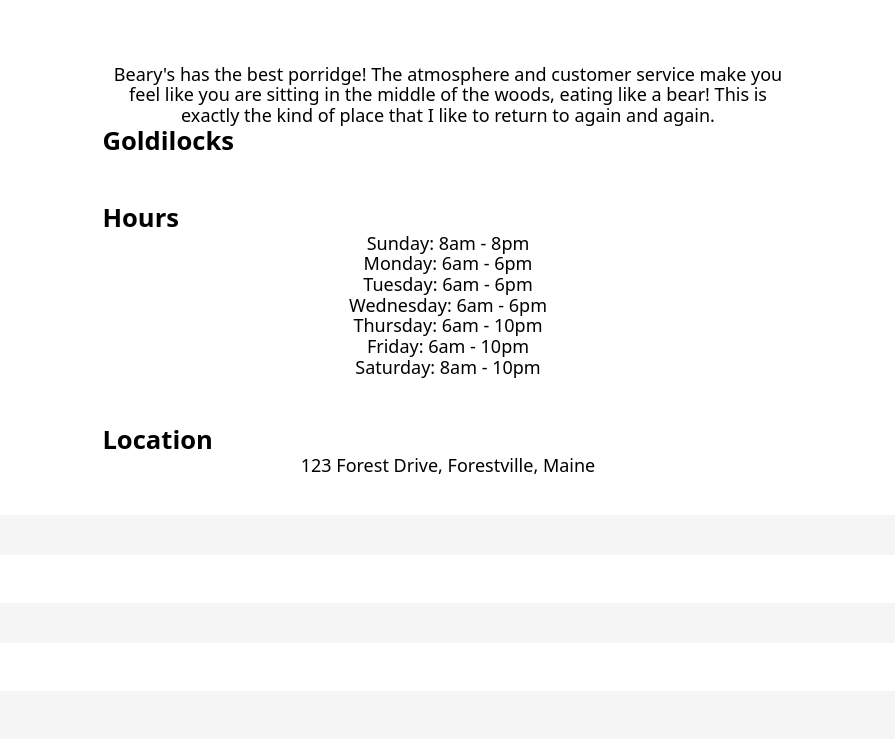
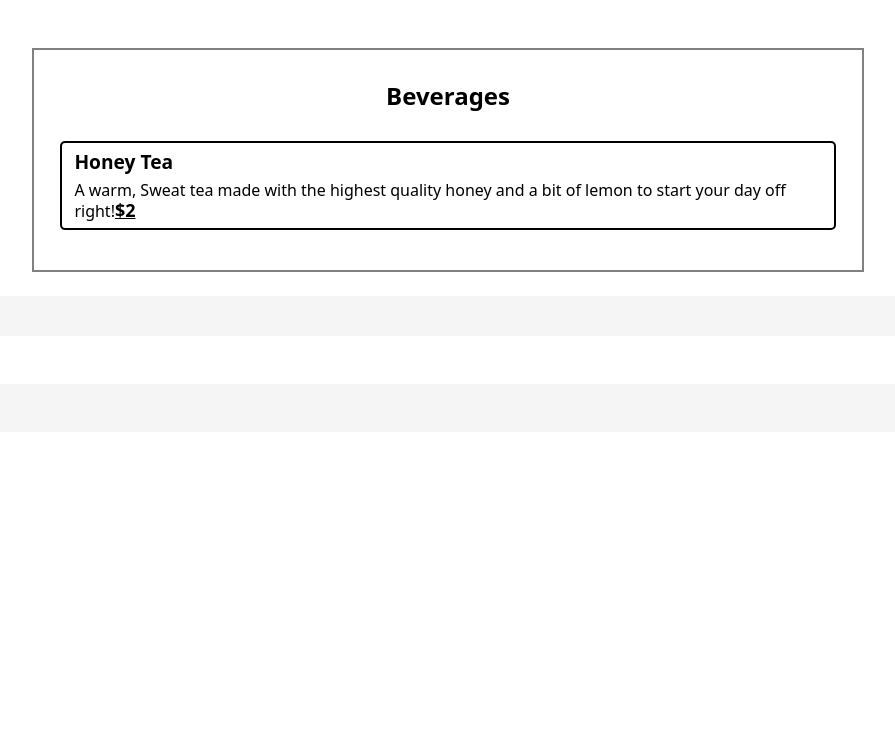
Before and after one commit to RAJA-2007-SOHAIB/odin-restaurant-page, a website built with webpack: page src/template.html in a window 1280 px wide. Shown: the part 239-978 px from the top of the page, without its empty margins (192-1087 px from the left). After the commit the page ends 800 px from the top, so only its background shows below. Built offline with nearby package versions, Linux system fonts and the light colour scheme.

Commit message:
Write the addToMenu function
- this function adds the initial content desired in the menu page.
  for now it only adds one category and one item, others will be added
  in later commits

```diff
--- a/src/index.js
+++ b/src/index.js
@@ -74,9 +74,52 @@ const addToHome = function () {
     home.appendChild(timings);
     home.appendChild(adress);
 
+    home.classList.add("hidden");
 };
 
+const addToMenu = function () {
+    const menu = document.querySelector(".menu");
+    menu.innerHTML = "";
 
+    const title = document.createElement("div");
+    title.classList.add("title");
+    title.textContent = "Menu";
+
+    const category = document.createElement("div");
+    category.classList.add("category");
+
+
+    const categoryName = document.createElement("div");
+    categoryName.classList.add("category-name");
+    categoryName.textContent = "Beverages";
+
+    const dishItem = document.createElement("div");
+    dishItem.classList.add("dish-item");
+
+
+    const dishName = document.createElement("div");
+    dishName.classList.add("dish-name");
+    dishName.textContent = "Honey Tea";
+
+    const description = document.createElement("div");
+    description.classList.add("description");
+    description.textContent = "A warm, Sweat tea made with the highest quality honey and a bit of lemon to start your day off right!";
+
+    const prSpan = document.createElement("span");
+    prSpan.textContent = "$2";
+
+
+    menu.appendChild(title);
+    category.appendChild(categoryName);
+    dishItem.appendChild(dishName);
+    description.appendChild(prSpan);
+    dishItem.appendChild(description);
+    category.appendChild(dishItem);
+
+    menu.appendChild(category);
+
+}
 
 createPages();
 addToHome();
+addToMenu();
--- a/src/styles.css
+++ b/src/styles.css
@@ -34,8 +34,11 @@ header {
     display: flex;
     justify-content: center;
     padding: 1vh 2vw;
+    flex-wrap: nowrap;
 }
-
+header>nav{
+    text-wrap-mode: nowrap;
+}
 header>nav>button{
     padding: 1vh 1.3vw;
     margin: 0 1.4vw;
@@ -52,7 +55,7 @@ header>nav>button{
     display: flex;
     flex-direction: column;
     gap: 2vh 0;
-    width: max(70vw, 240px);
+    width: max(75vw, 280px);
     margin: 5vh auto;
     padding: 3vh max(5vw, 20px);
     background-color: white;
```
